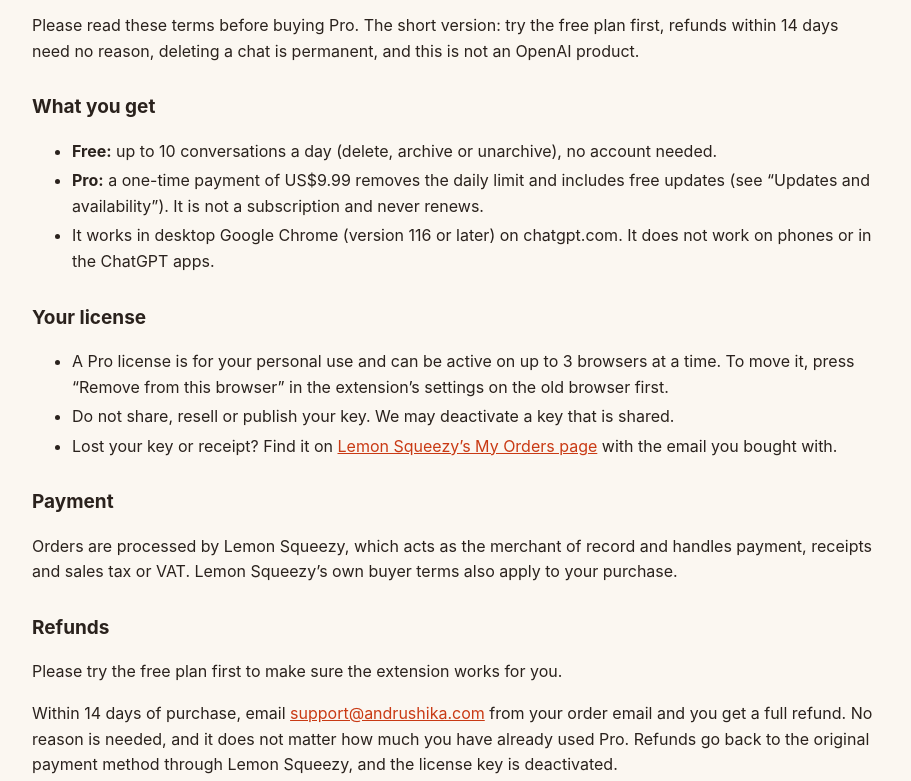
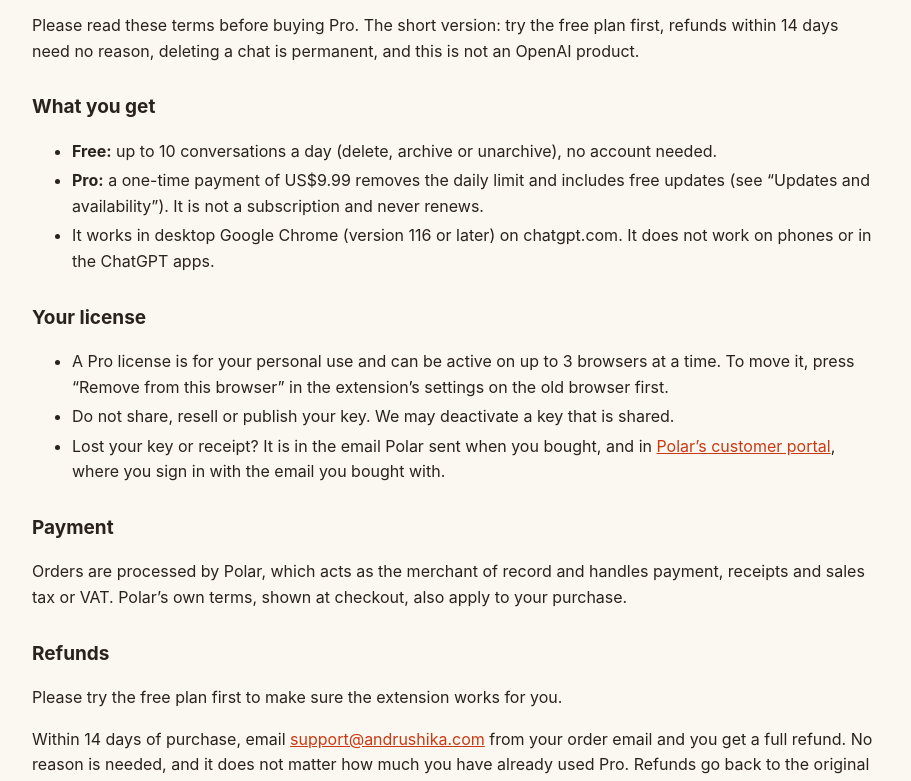
Before and after one commit to Andrushika/bits, a plain HTML site: page terms.html in a window 1280 px wide. Shown: the part 160-941 px from the top of the page, without its empty margins (184-1095 px from the left). Drawn offline with Linux system fonts and the light colour scheme.

Commit message:
Payments now go through Polar instead of Lemon Squeezy
Lemon Squeezy stopped taking new stores on 2026-11-16 and ends processing
on 2027-03-31. Terms, privacy and the product page now name Polar as the
merchant of record, link Polar's privacy policy, and point lost-key
requests at the Polar customer portal.

Co-Authored-By: Claude Opus 5.5 <noreply@anthropic.com>

```diff
--- a/terms.html
+++ b/terms.html
@@ -22,13 +22,13 @@
   <ul>
     <li>A Pro license is for your personal use and can be active on up to 3 browsers at a time. To move it, press “Remove from this browser” in the extension’s settings on the old browser first.</li>
     <li>Do not share, resell or publish your key. We may deactivate a key that is shared.</li>
-    <li>Lost your key or receipt? Find it on <a href="https://app.lemonsqueezy.com/my-orders">Lemon Squeezy’s My Orders page</a> with the email you bought with.</li>
+    <li>Lost your key or receipt? It is in the email Polar sent when you bought, and in <a href="https://polar.sh/andrushika/portal">Polar’s customer portal</a>, where you sign in with the email you bought with.</li>
   </ul>
   <h2>Payment</h2>
-  <p>Orders are processed by Lemon Squeezy, which acts as the merchant of record and handles payment, receipts and sales tax or VAT. Lemon Squeezy’s own buyer terms also apply to your purchase.</p>
+  <p>Orders are processed by Polar, which acts as the merchant of record and handles payment, receipts and sales tax or VAT. Polar’s own terms, shown at checkout, also apply to your purchase.</p>
   <h2>Refunds</h2>
   <p>Please try the free plan first to make sure the extension works for you.</p>
-  <p>Within 14 days of purchase, email <a href="mailto:support@andrushika.com">support@andrushika.com</a> from your order email and you get a full refund. No reason is needed, and it does not matter how much you have already used Pro. Refunds go back to the original payment method through Lemon Squeezy, and the license key is deactivated.</p>
+  <p>Within 14 days of purchase, email <a href="mailto:support@andrushika.com">support@andrushika.com</a> from your order email and you get a full refund. No reason is needed, and it does not matter how much you have already used Pro. Refunds go back to the original payment method through Polar, and the license key is revoked.</p>
   <p><strong>A small, honest request.</strong> The 14-day refund is real and has no catch. But if Bits Sweep just saved you an afternoon of clicking “Delete” four hundred times, I’d be grateful if you kept it, rather than cleaning up everything in one evening and refunding it the next morning. Bits is one student building small tools on their own. Every purchase that stays is what keeps these tools updated when ChatGPT changes (and keeps me fed with something better than instant noodles).</p>
   <p>Please email us before opening a dispute with your bank or card issuer: a refund within 14 days is quicker for you. A chargeback also deactivates the key.</p>
   <p>We may refuse a refund only for clear refund abuse, such as buying and refunding Pro more than once.</p>
```
Also changed, not shown: bulk-delete-chatgpt-chats/index.html (+1 -1 lines), privacy.html (+2 -2 lines).
